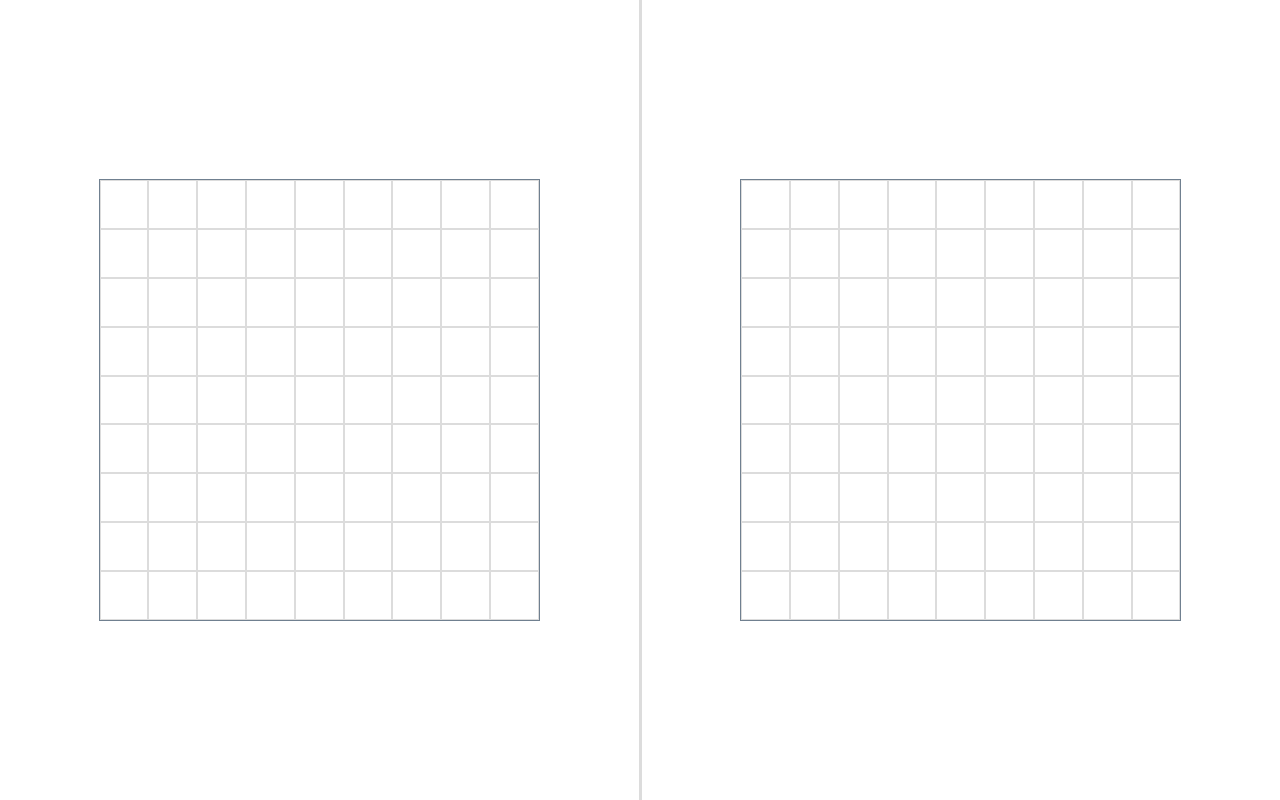
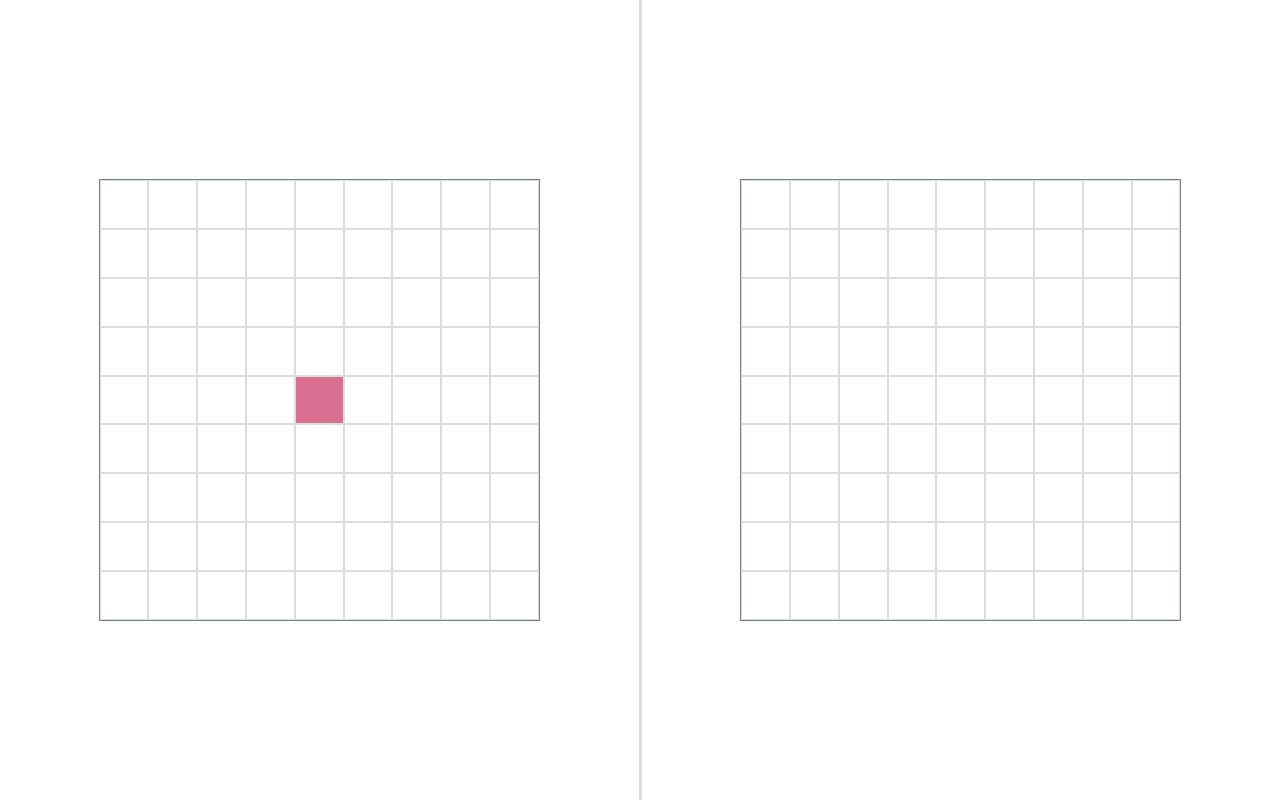
Before and after one commit to AidanPaoloBelmonte/battleship, a website built with webpack: page src/index.html in a window 1280 px wide. Both pictures are taken after a click on the element 319 px from the left and 400 px from the top of the page. Built offline with nearby package versions, Linux system fonts and the light colour scheme.

Commit message:
Board will now reflect hit and misses from the board
feat: Board will now display a color from a clicked cell denoting if it is a hit ship or a miss
fix: Converted all module exports and imports to ES5

```diff
--- a/src/scripts/gameboard.js
+++ b/src/scripts/gameboard.js
@@ -1,8 +1,8 @@
-import Ship from "./ship";
+const Ship = require("./ship");
 
 const board_size = 9;
 
-export class GameBoard {
+class GameBoard {
   ships = [];
   missed = [];
   attacked = [];
@@ -139,8 +139,8 @@ export class GameBoard {
   }
 
   IsPointAlignedScalar(start, end, control) {
-    subjectLength = { x: end.x - start.x, y: end.y - start.y };
-    controlLength = { x: control.x - start.x, y: control.y - start.y };
+    let subjectLength = { x: end.x - start.x, y: end.y - start.y };
+    let controlLength = { x: control.x - start.x, y: control.y - start.y };
 
     const pointDP =
       subjectLength.x * controlLength.x + subjectLength.y * controlLength.y;
--- a/src/scripts/index.js
+++ b/src/scripts/index.js
@@ -1,9 +1,14 @@
 import "../styles/style.css";
+
+import { Player, Computer } from "./player";
 
 const p1Field = document.querySelector("#p1");
 const p2Field = document.querySelector("#p2");
 
-function generateBoard(field) {
+const p1Manager = new Player();
+const p2Manager = new Player();
+
+function generateBoard(field, player) {
   const board = field.querySelector(".board");
 
   if (!board) return;
@@ -16,10 +21,10 @@ function generateBoard(field) {
     board.appendChild(cell);
   }
 
-  board.addEventListener("click", (e) => attack(e));
+  board.addEventListener("click", (e) => attack(e, player));
 }
 
-function attack(e) {
+function attack(e, player) {
   if (!e.target.classList.contains("active")) return;
 
   const cell = e.target;
@@ -27,12 +32,15 @@ function attack(e) {
 
   const y = Math.floor(index / 9);
   const x = index - y * 9;
-  console.log(x, y);
+
+  const hit = player.gameboard.receiveAttack(x, y);
 
   cell.classList.remove("active");
+  if (hit) cell.classList.add("hit");
+  else cell.classList.add("miss");
 }
 
 window.onload = () => {
-  generateBoard(p1Field);
-  generateBoard(p2Field);
+  generateBoard(p1Field, p1Manager);
+  generateBoard(p2Field, p2Manager);
 };
--- a/src/scripts/player.js
+++ b/src/scripts/player.js
@@ -1,4 +1,4 @@
-import GameBoard from "./gameboard";
+const GameBoard = require("./gameboard");
 
 class Player {
   gameboard = null;
--- a/src/styles/style.css
+++ b/src/styles/style.css
@@ -68,3 +68,11 @@ body {
 
     transition: scale 50ms ease-in;
 }
+
+.cell.miss {
+    background-color: slateblue;
+}
+
+.cell.hit {
+    background-color: palevioletred;
+}
```
